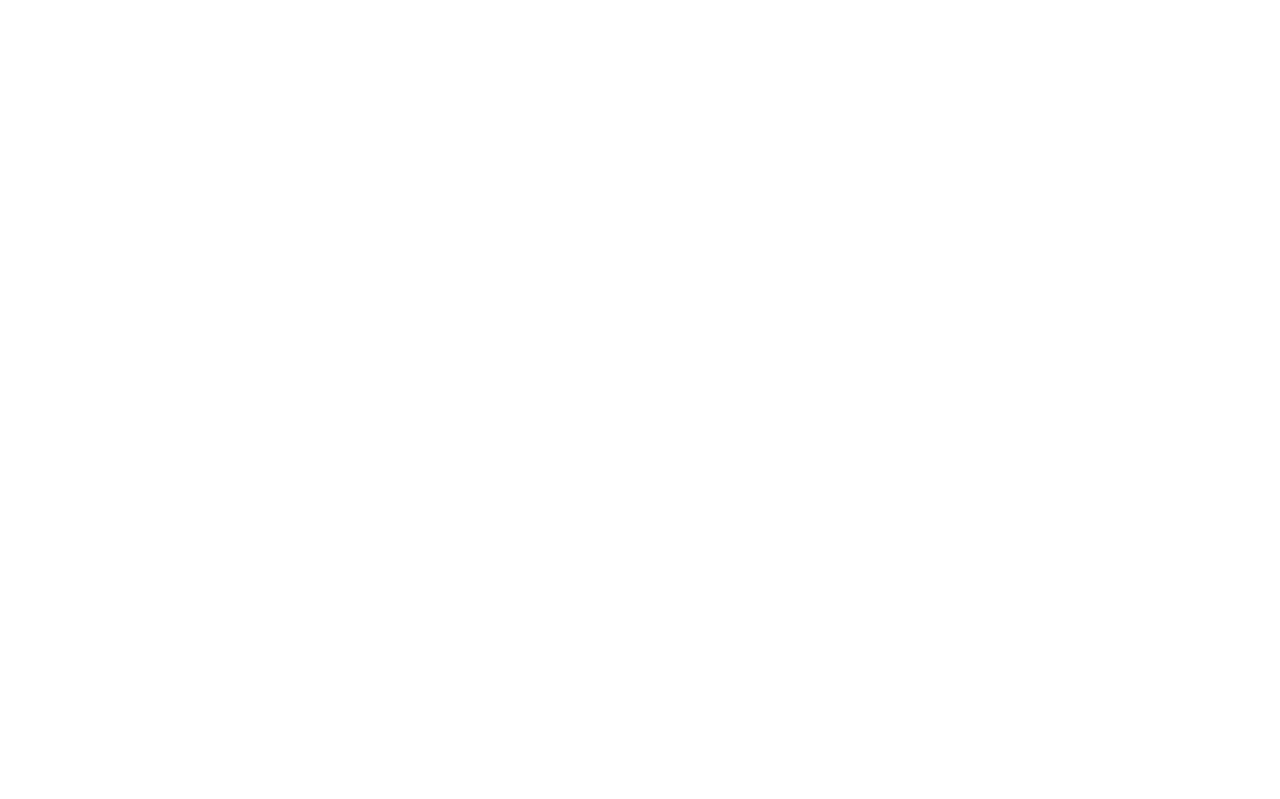
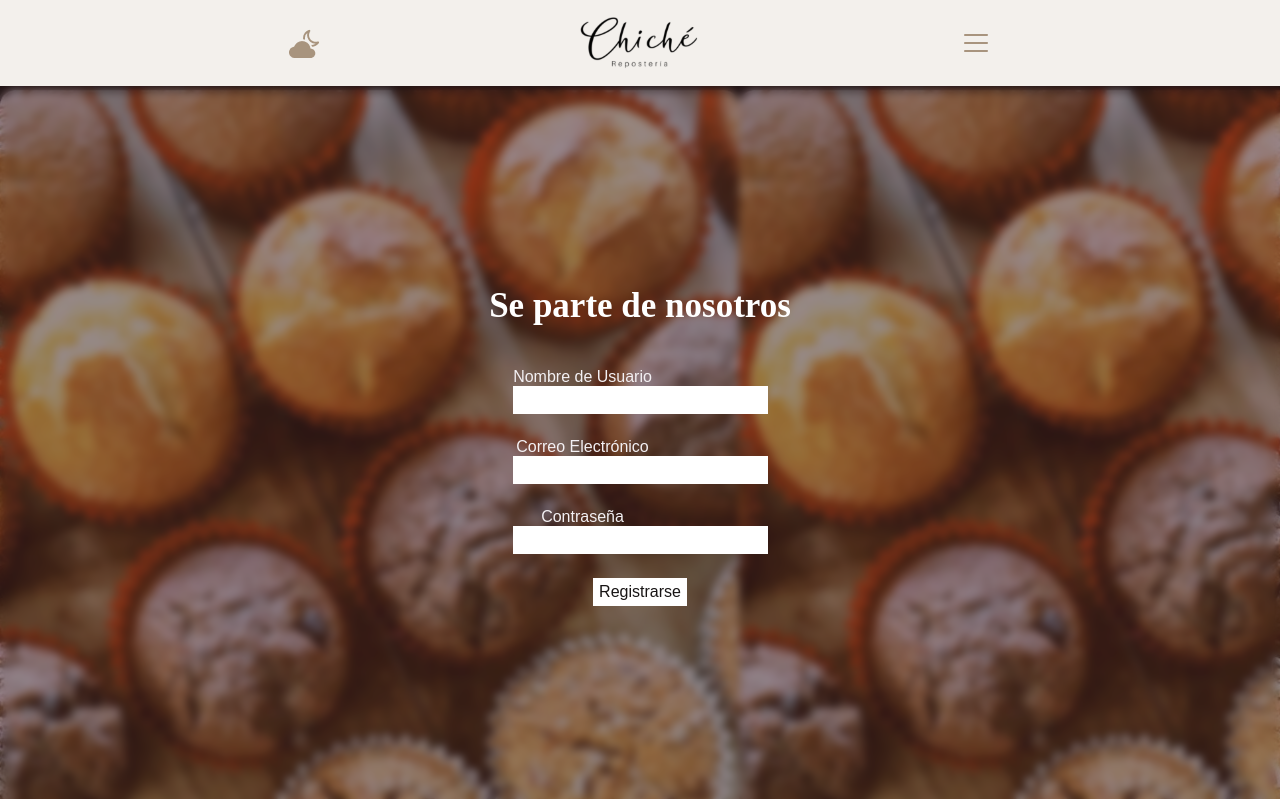
Before and after one commit to Adolfo-Juarez/chiche-client, a React (Vite) app: page /register in a window 1280 px wide. Before the commit this address had no page. Shown: the top 799 px of the page. Built offline with nearby package versions, Linux system fonts and the light colour scheme; a web font is replaced by a local one.

Commit message:
feat: Install axios and load register page

```diff
--- a/package.json
+++ b/package.json
@@ -9,6 +9,7 @@
     "preview": "vite preview"
   },
   "dependencies": {
+    "axios": "^1.1.3",
     "react": "^18.2.0",
     "react-dom": "^18.2.0",
     "react-router-dom": "^6.4.3"
--- /dev/null
+++ b/src/assets/stylesheets/RegisterForm.css
@@ -0,0 +1,44 @@
+.register-register{
+    padding: 200px 0px;
+    display: flex;
+    flex-direction: column;
+    align-items: center;
+    justify-content: center;
+    backdrop-filter: blur(5px);
+    background-color: rgba(66, 38, 38, 0.473);
+}
+.register-title{
+    font-size: 35px;
+    margin-bottom: 30px;
+    color: #FFF;
+}
+
+.labels-register{
+    margin-left: -115px;
+    color: #f3f0f3;
+    margin-top: 12px;
+    align-self: center;
+}
+
+.input-register{
+    margin-bottom: 12px;
+    border:none;
+    font-size: 19px;
+    padding: 3px 5px;
+}
+
+.register-btn{
+    font-size: 16px;
+    background-color: #fff;
+    color: #181515;
+    padding: 5px 6px;
+    border: none;
+    margin-top: 12px;
+}
+
+.register-btn:hover{
+    cursor: pointer;
+    transition: all 200ms;
+    background-color: #181515;
+    color: #fff
+}
--- a/src/components/Header.jsx
+++ b/src/components/Header.jsx
@@ -37,7 +37,7 @@
             <b>Más información</b>
           </p>
           <div className="buttons">
-            <a className="btn" href="#">
+            <a className="btn" href="/register">
               Únete
             </a>
             <a className="btn" href="/login">
--- /dev/null
+++ b/src/components/RegisterForm.jsx
@@ -0,0 +1,56 @@
+import '../assets/stylesheets/RegisterForm.css'
+import axios from 'axios'; // Para hacer peticiones
+import { useState, useEffect } from 'react'; // Para manejar estados
+import { Navigate, useNavigate } from 'react-router-dom'; // Para redirigir la página
+import config from '../resources/config.json'
+
+
+
+function RegisterForm() {
+
+    const navigate = useNavigate();
+
+    const [username, setUsername] = useState('')
+    const [email, setEmail] = useState('');
+    const [password, setPassword] = useState('');
+
+    const sendRegister = (e) => {
+        e.preventDefault()
+        axios.post(`${config.host}user`,{
+            username: username,
+            email : email,
+            password: password,
+            role:"client"
+        }).then((response)=>{
+            localStorage.setItem('user', JSON.stringify(response.data))
+        })
+    }
+
+    const isLogged =()=>{
+        if(localStorage.getItem('user')){
+            alert("Ya tienes una sesión activa");
+            navigate('/')
+        }
+    }
+
+    useEffect(()=>{isLogged()},[])
+
+    return (
+        <form className='register-register' onSubmit={sendRegister}>
+            <h2 className="register-title">Se parte de nosotros</h2>
+
+            <label className="labels-register" htmlFor="username">Nombre de Usuario</label>
+            <input type="text" id="username" className="input-register" onChange={(e)=>{setUsername(e.target.value)}}/>
+
+            <label className="labels-register" htmlFor="email">Correo Electrónico</label>
+            <input type="email" id="email" className="input-register" onChange={(e)=>{setEmail(e.target.value)}}/>
+
+            <label className="labels-register" htmlFor="password">Contraseña</label>
+            <input type="password" id="password" className="input-register" onChange={(e)=>setPassword(e.target.value)}/>
+
+            <input type="submit" className='register-btn' value="Registrarse"/>
+        </form>
+     );
+}
+
+export default RegisterForm;
--- a/src/main.jsx
+++ b/src/main.jsx
@@ -1,23 +1,25 @@
 import React from "react";
 import ReactDOM from "react-dom/client";
 import Home from "./views/Home";
-import PagePastel1 from "./views/OrderPastel1";
-import PagePastel2 from "./views/OrderPastel2";
-import PagePastel3 from "./views/OrderPastel3";
+import ChooseBiscuit from "./views/OrderPastel1";
+import ChooseFilling from "./views/OrderPastel2";
+import ChooseDetails from "./views/OrderPastel3";
 import Login from "./views/Login";
 import "./assets/stylesheets/index.css";
 
 import { BrowserRouter, Route, Routes } from "react-router-dom";
+import SignUp from "./views/SignUp";
 
 ReactDOM.createRoot(document.getElementById("root")).render(
   <React.StrictMode>
     <BrowserRouter>
       <Routes>
         <Route path="/" element={<Home />} />
-        <Route path="/biscuit" element={<PagePastel1 />} />
-        <Route path="/filling" element={<PagePastel2 />} />
-        <Route path="/details" element={<PagePastel3 />} />
+        <Route path="/biscuit" element={<ChooseBiscuit />} />
+        <Route path="/filling" element={<ChooseFilling />} />
+        <Route path="/details" element={<ChooseDetails />} />
         <Route path="/login" element={<Login />} />
+        <Route path="/register" element={<SignUp />}/>
       </Routes>
     </BrowserRouter>
   </React.StrictMode>
--- /dev/null
+++ b/src/resources/config.json
@@ -0,0 +1,3 @@
+{
+    "host":"http://localhost:8080/"
+}
--- /dev/null
+++ b/src/views/SignUp.jsx
@@ -0,0 +1,21 @@
+import Header from '../components/Header'
+import Footer from '../components/Footer'
+import RegisterForm from '../components/RegisterForm';
+import img from '../assets/img/img-3.jpeg'
+
+function SignUp() {
+
+
+
+    return (
+        <>
+        <Header/>
+        <div style={{backgroundImage:`url(${img})`}}>
+        <RegisterForm/>
+        </div>
+        <Footer/>
+        </>
+     );
+}
+
+export default SignUp;
```
Also changed, not shown: 1 other file (tests, documents, lock files or other folders).
